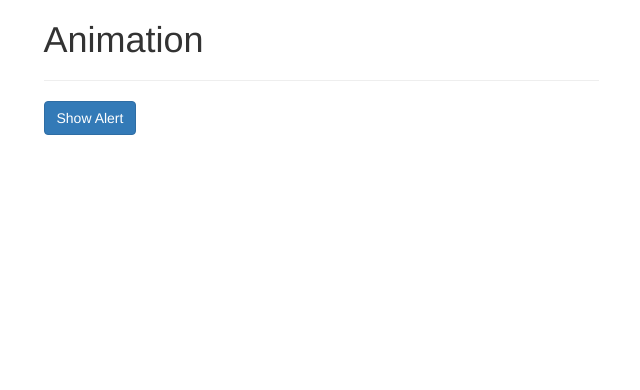
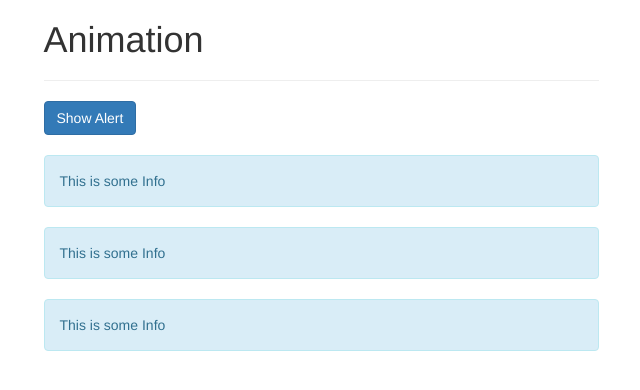
Before and after one commit to MinseungJeon/hello-world, a Vue app: page / in a window 1280 px wide. Shown: the top 390 px of the page, without its empty margins (319-959 px from the left). Built offline with nearby package versions, Linux system fonts and the light colour scheme; a web font is replaced by a local one.

Commit message:
14-10. Setting Up an Initial (on-load) Animation

```diff
--- a/src/App.vue
+++ b/src/App.vue
@@ -14,6 +14,9 @@
         <transition name="slide" type="animation">
           <div class="alert alert-info" v-if="show">This is some Info</div>
         </transition>
+        <transition name="fade" appear>
+          <div class="alert alert-info" v-if="show">This is some Info</div>
+        </transition>
       </div>
     </div>
   </div>
@@ -23,7 +26,7 @@
 export default {
   data() {
     return {
-      show: false,
+      show: true,
     };
   },
 };
```
